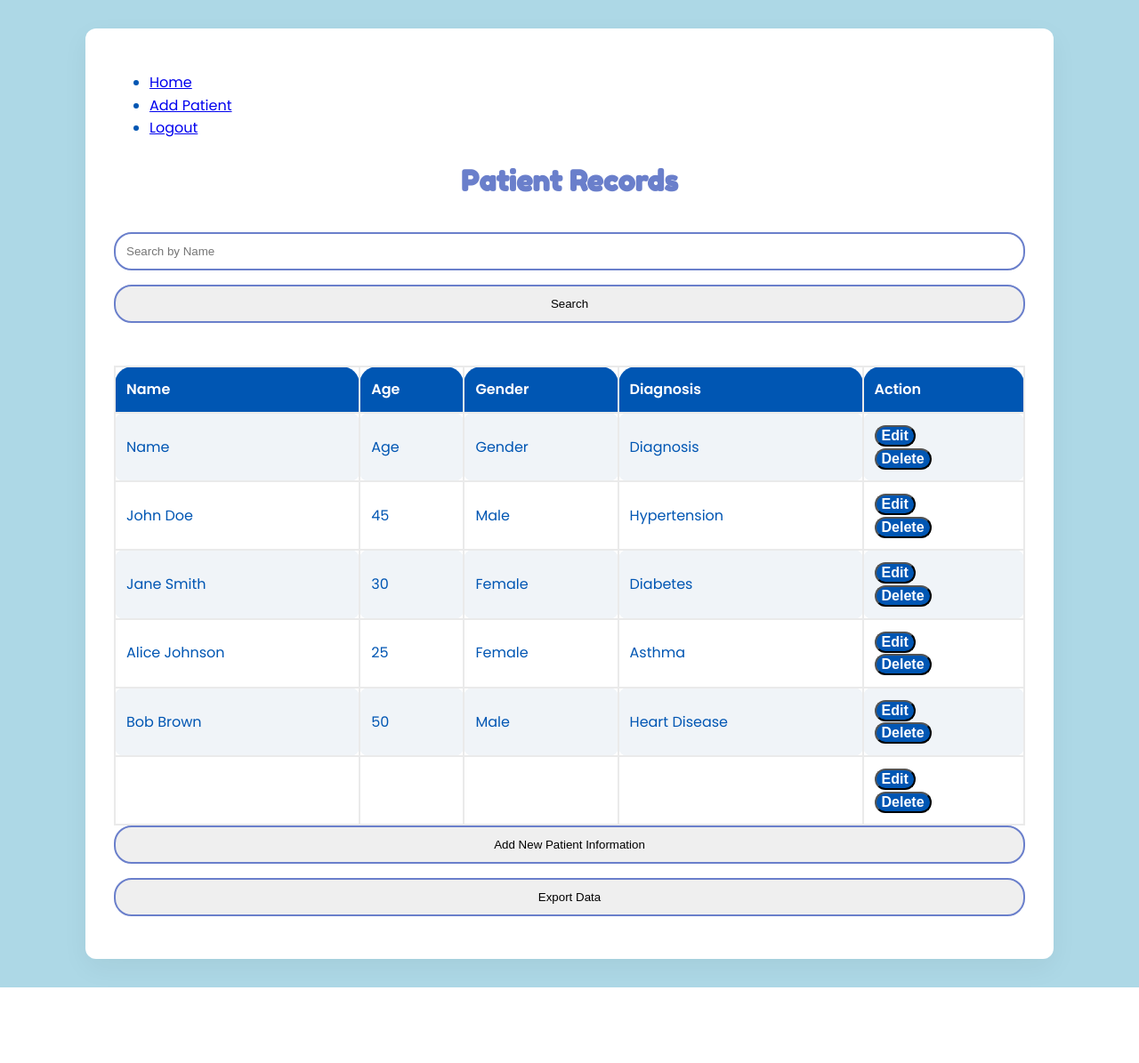
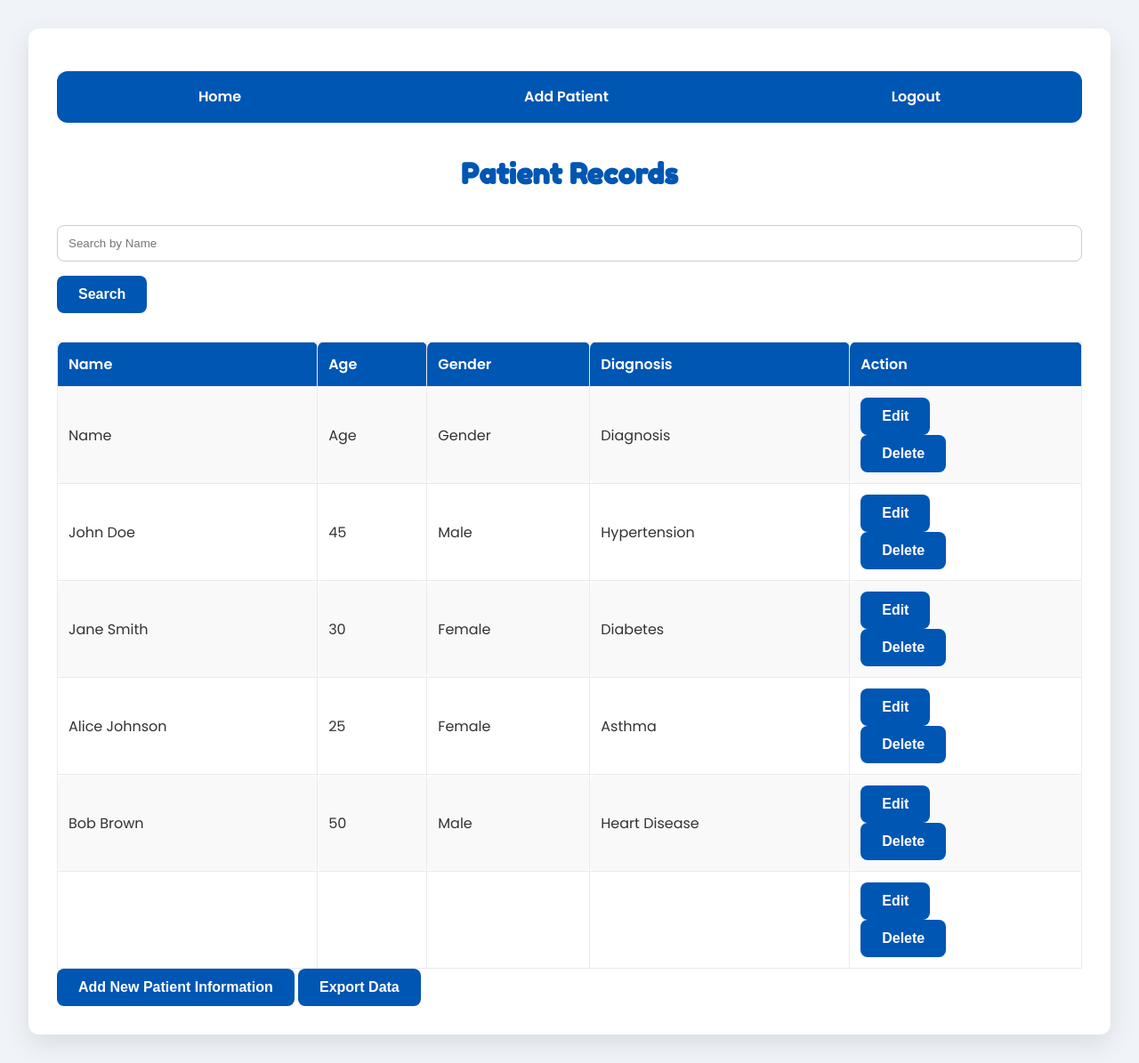
Before and after one commit to benjister/patient-data-management-system, a Flask app: page /patients in a window 1280 px wide. Shown: the whole page at 89% size. Before the commit the page ends 1110 px from the top, so only its background shows below. Run offline with Flask 2, Linux system fonts and the light colour scheme; the visitor is signed in with stand-in values (Sample User, id 1).

Commit message:
Update styles.css

```diff
--- a/static/styles.css
+++ b/static/styles.css
@@ -2,77 +2,110 @@
 
 body {
     font-family: 'Poppins', sans-serif;
-    background-color: #ADD8E6; /* Light grey-blue for a calm and inviting background */
-    color: #0056b3; /* Soft grey for text, easier on the eyes */
+    background-color: #f0f4f8;
+    color: #333;
     margin: 0;
     padding: 0;
     line-height: 1.6;
 }
 
 .container {
-    width: 80%;
-    max-width: 1100px;
+    width: 90%;
+    max-width: 1200px;
     margin: 2rem auto;
     padding: 2rem;
-    background-color: #ffffff; /* Pure white for container to stand out */
+    background-color: #ffffff;
     border-radius: 12px;
-    box-shadow: 0 10px 30px rgba(0, 0, 0, 0.05); /* Lighter shadow for a softer look */
+    box-shadow: 0 10px 30px rgba(0, 0, 0, 0.1);
+}
+
+nav ul {
+    list-style: none;
+    padding: 0;
+    display: flex;
+    justify-content: space-around;
+    background-color: #0056b3;
+    border-radius: 12px;
+    margin-bottom: 2rem;
+}
+
+nav ul li {
+    margin: 0;
+}
+
+nav ul li a {
+    color: white;
+    text-decoration: none;
+    padding: 1rem;
+    display: block;
+    font-weight: 600;
+}
+
+nav ul li a:hover {
+    background-color: #004494;
+    border-radius: 12px;
 }
 
 h1 {
-    font-family: 'Fredoka One', cursive; /* Fun and friendly font for headings */
-    color: #6a7fcb; /* Muted blue for a touch of serenity */
+    font-family: 'Fredoka One', cursive;
+    color: #0056b3;
     text-align: center;
     margin-bottom: 2rem;
 }
 
 .form-group {
-    margin-bottom: 1rem;
+    margin-bottom: 1.5rem;
 }
 
 label {
     display: block;
     margin-bottom: 0.5rem;
     font-weight: 600;
-    color: #5c5b5e;
+    color: #333;
 }
 
 input[type="text"],
 input[type="number"],
-button {
+input[type="password"],
+select,
+textarea {
     width: 100%;
     padding: 0.75rem;
     margin-bottom: 1rem;
-    border: 2px solid #6a7fcb; /* Very light grey border for inputs */
-    border-radius: 20px;
+    border: 1px solid #ccc;
+    border-radius: 8px;
     box-sizing: border-box;
     transition: all 0.3s ease-in-out;
-    font-weight: 300;
+    font-weight: 400;
 }
 
 input[type="text"]:focus,
-input[type="number"]:focus {
-    border-color: #9ad3de; /* Calm blue for focus */
-    box-shadow: 0 0 0 4px rgba(154, 211, 222, 0.2);
+input[type="number"]:focus,
+input[type="password"]:focus,
+select:focus,
+textarea:focus {
+    border-color: #0056b3;
+    box-shadow: 0 0 0 4px rgba(0, 86, 179, 0.2);
 }
 
 input[type="submit"],
-button.edit,
-button.search,
-button.delete { /* Apply the style to delete buttons as well */
-    background-color: #0056b3; /* dark blue color for all buttons */
+button {
+    background-color: #0056b3;
     color: white;
     font-size: 1rem;
     cursor: pointer;
     transition: background-color 0.3s ease-in-out;
-    border-radius: 20px;
+    border-radius: 8px;
     font-weight: 600;
     text-transform: capitalize;
+    padding: 0.75rem 1.5rem;
+    border: none;
 }
+
 input[type="submit"]:hover,
 button:hover {
-    background-color: #0056b3; /* Darker blue on hover */
-    box-shadow: 0 6px 12px rgba(50,50,93,0.25), 0 3px 6px rgba(0,0,0,0.12); /* Enhanced shadow on hover */
+    background-color: #004494;
+    box-shadow: 0 6px 12px rgba(50, 50, 93, 0.25), 0 3px 6px rgba(0, 0, 0, 0.12);
 }
 
 table {
@@ -82,26 +115,25 @@ table {
 }
 
 table, th, td {
-    border: 2px solid #eaeaea;
+    border: 1px solid #eaeaea;
 }
 
 th, td {
     text-align: left;
     padding: 0.75rem;
-    border-radius: 10px;
+    border-radius: 8px;
 }
 
 th {
-    background-color: #0056b3; /* Calm blue for table headers */
+    background-color: #0056b3;
     color: white;
-    border-radius: 20px 20px 0 0;
+    border-radius: 8px 8px 0 0;
 }
 
 tr:nth-child(even) {
-    background-color: #f0f4f8; /* Light grey-blue for even rows */
+    background-color: #f9f9f9;
 }
 
-/* Add some playful icons */
 button.edit:before {
     content: '✎';
     padding-right: 5px;
@@ -131,3 +163,18 @@ button.success:before {
     content: '✔️';
     padding-right: 5px;
 }
+
+@media (max-width: 768px) {
+    .container {
+        width: 95%;
+        padding: 1rem;
+    }
+
+    nav ul {
+        flex-direction: column;
+    }
+
+    nav ul li {
+        margin-bottom: 0.5rem;
+    }
+}
```
